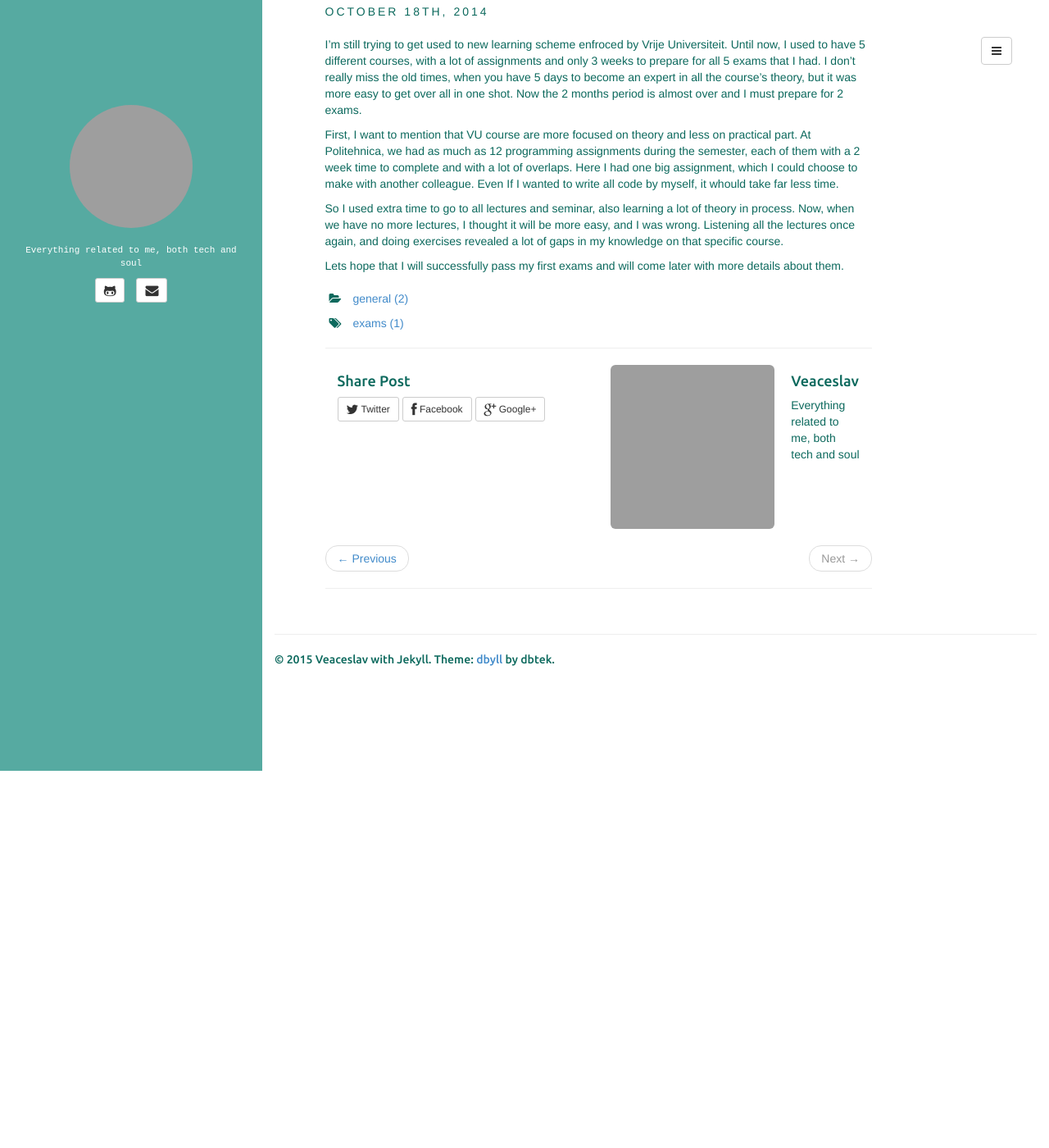
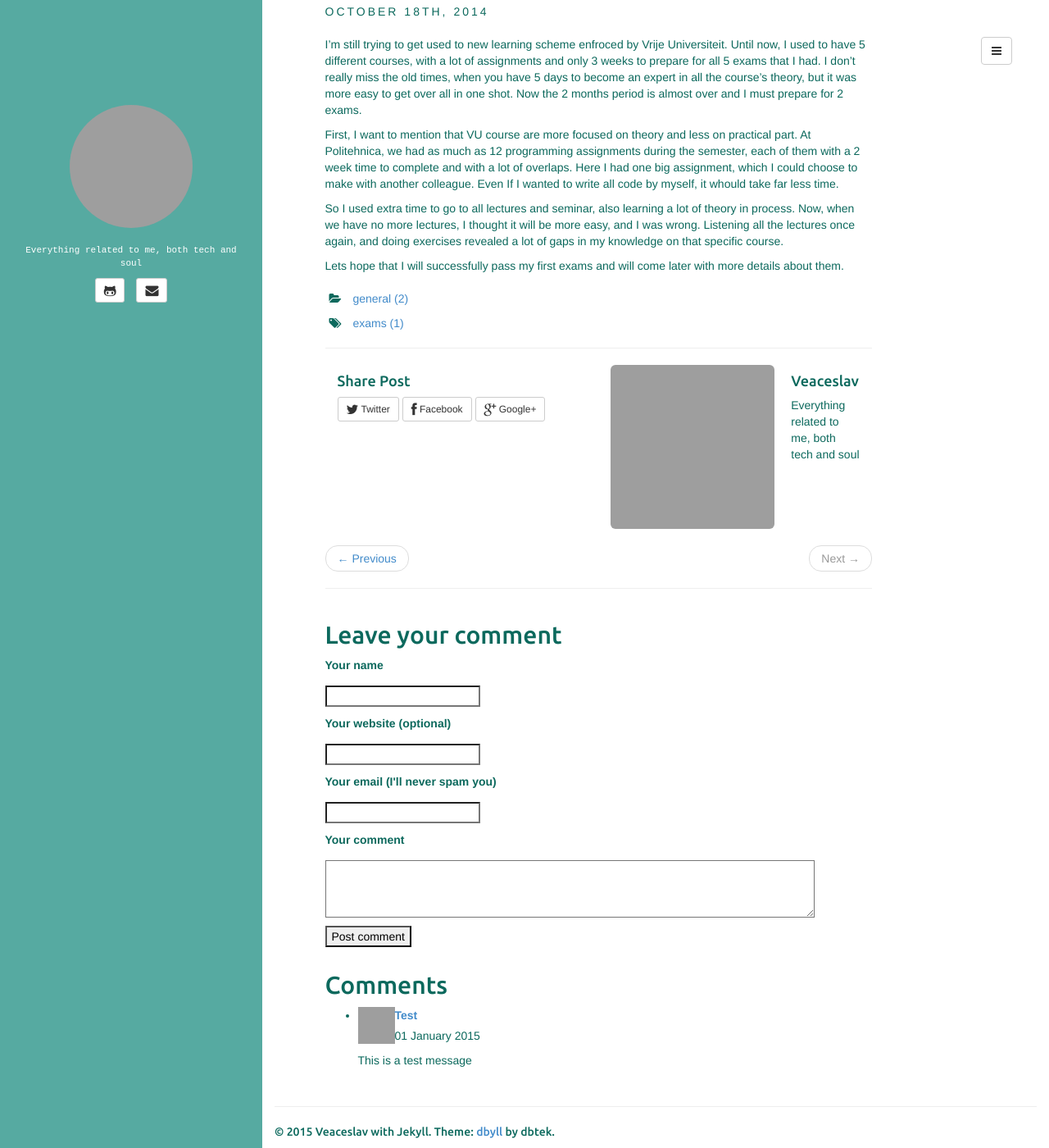
Before and after one commit to veaceslav/veaceslav.github.io, a Jekyll site: the page built from _posts/2014-10-18-first-exams.md, in a window 1280 px wide and 1400 px high, scrolled down 116 px. Shown: the whole window at 82% size. Built offline with Jekyll 4.4.1, drawn with Linux system fonts in a browser that asks for light colours; grey boxes are pictures that could not be loaded.

Commit message:
Add comments systems

```diff
--- /dev/null
+++ b/_data/comments.yml
@@ -0,0 +1,4 @@
+sessions:
+    - {_id: Mzc5ODM=, comment: 'This is a very long comment to fit--------------------------------------------------------------------------------------------------------------------------------------------------------------------------------------------------------------------------------------------------------------------------------------------------------', created: '2015-01-01T18:44:56.982Z', email: ext@ing.fra, name: slavikTest, path: /general/2014/10/12/hello.html, url: "", avatar: 'http://www.gravatar.com/avatar/7b0b4d4d46c4eacbb6623d1ec28101b0?s=50&r=pg&d=404'}
+    - {_id: Mzc5NTc=, comment: 'hello there', created: '2015-01-01T16:16:07.059Z', email: "", name: test2, path: /general/2014/10/12/hello.html, url: "", avatar: 'http://www.gravatar.com/avatar/d415f0e30c471dfdd9bc4f827329ef48?s=50&r=pg&d=404'}
+    - {_id: Mzc5NDI=, comment: "This is a test message\r\n", created: '2015-01-01T13:55:47.609Z', email: test@test.md, name: Test, path: /general/2014/10/18/first-exams.html, url: "", avatar: 'http://www.gravatar.com/avatar/b72e5fe1c6c080b4886d3c664dd20032?s=50&r=pg&d=404'}
--- a/_includes/post.html
+++ b/_includes/post.html
@@ -1,3 +1,6 @@
+<head>
+<link rel="stylesheet" type="text/css" href="../../../../assets/css/style.css">
+</head>
 <div class="page-header">
   <h1>{{ page.title }} {% if page.tagline %}<small>{{page.tagline}}</small>{% endif %}</h1>
 </div>
@@ -116,6 +119,62 @@
 		<hr>
 	</div>
 
+	<!-- Comment section, Add comment -->
+      <section class="share col-sm-9">
+        <form action="http://pooleapp.com/stash/7d69b9c4-0ffa-417a-ad37-b10479a18e4e/" method="post">
+            <h2>Leave your comment</h2>
+            <p><input type="hidden" name="redirect_to" value="/thanks" /></p>
+
+            <p><input type="hidden" name="path" value="{{ page.url }}" /></p>
+
+            <p><label for="name">Your name</label></p>
+            <p><input type="text" name="name" /></p>
+
+            <p><label for="url">Your website <span>(optional)</span></label></p>
+            <p><input type="text" name="url"/></p>
+
+            <p><label for="email">Your email <span>(I'll never spam you)</span></label></p>
+            <p><input type="text" name="email"/></p>
+
+            <p><label for="comment">Your comment</label></p>
+            <p><textarea name="comment" class="comment-text"></textarea></p>
+
+            <p><input type="submit" value="Post comment" class="submit" /></p>
+         </form>
+      </section>
+
+    <section class="share col-sm-9">
+        <h2>Comments</h2>
+        <ul class="listing comments">
+        {% for comment in site.data.comments.sessions %}
+            {% if comment.path == page.url %}
+            <li>
+            <div>
+            <img class="commenter" src="{{ comment.avatar }}"
+                 onError="this.onerror=null;this.src='/assets/ico/person.png';"
+                 alt="{{ comment.name }}"
+                 width="45" height="45"
+            >
+                <div>
+                {% if comment.url %}
+                    <a href="{{ comment.url }}" class="commenter"><label>{{ comment.name }}</label></a>
+                {% else %}
+                    <span class="commenter"><label>{{ comment.name }}</label></span>
+                {% endif %}
+
+                <p><time datetime="{{ comment.created | date_to_xmlschema }}">{{ comment.created | date_to_long_string  }}</time></p>
+                </div>
+            </div>
+
+            <div>
+                {{ comment.comment }}
+            </div>
+            </li>
+            {% endif %}
+        {% endfor %}
+        </ul>
+    <section>
+
 	<div class="col-sm-2 sidebar-2">
 
 	</div>
--- a/assets/css/style.css
+++ b/assets/css/style.css
@@ -3,7 +3,13 @@
 body{
 	color: #0c695d;
 }
-
+img.commenter {
+    float: left;
+}
+textarea.comment-text {
+    width: 100%;
+    height: 70px;
+}
 .sidebar {
 	position: fixed;
 	top: 0px;
```
Also changed, not shown: assets/js/comments.js (added, +12 -0 lines), gulpfile.js (added, +45 -0 lines), assets/ico/person.png (added).
